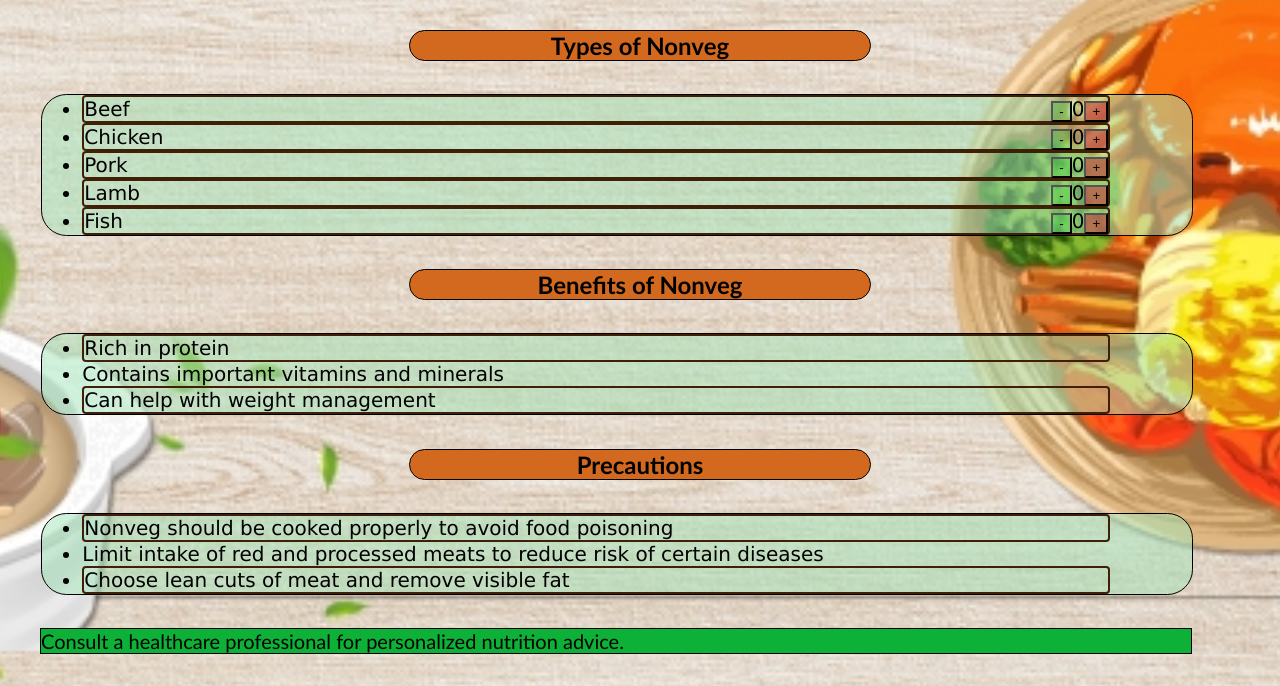
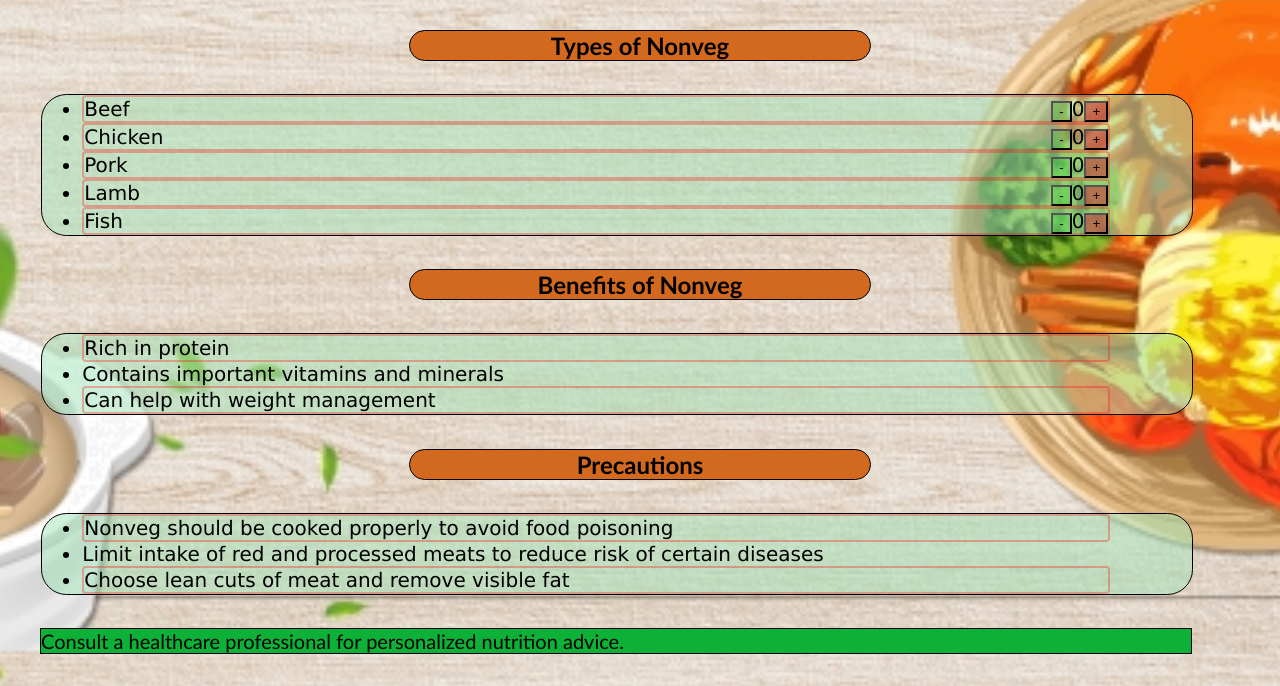
Before and after one commit to notSure-ded/NewAtt.github.io, a plain HTML site: page nonPage.html in a window 1280 px wide. Shown: the part 149-835 px from the top of the page. Drawn offline with Linux system fonts and the light colour scheme.

Commit message:
Update nonVeg.css

```diff
--- a/nonVeg.css
+++ b/nonVeg.css
@@ -84,8 +84,8 @@ a.topp:hover{
     border: 2px solid ;
     width: 80vw;
     border-radius: 4px;
-    font-weight: 200;
-    border-color: rgb(63, 32, 7);
+
+    border-color: rgba(247, 10, 10, 0.308);
 
 }
 
```
